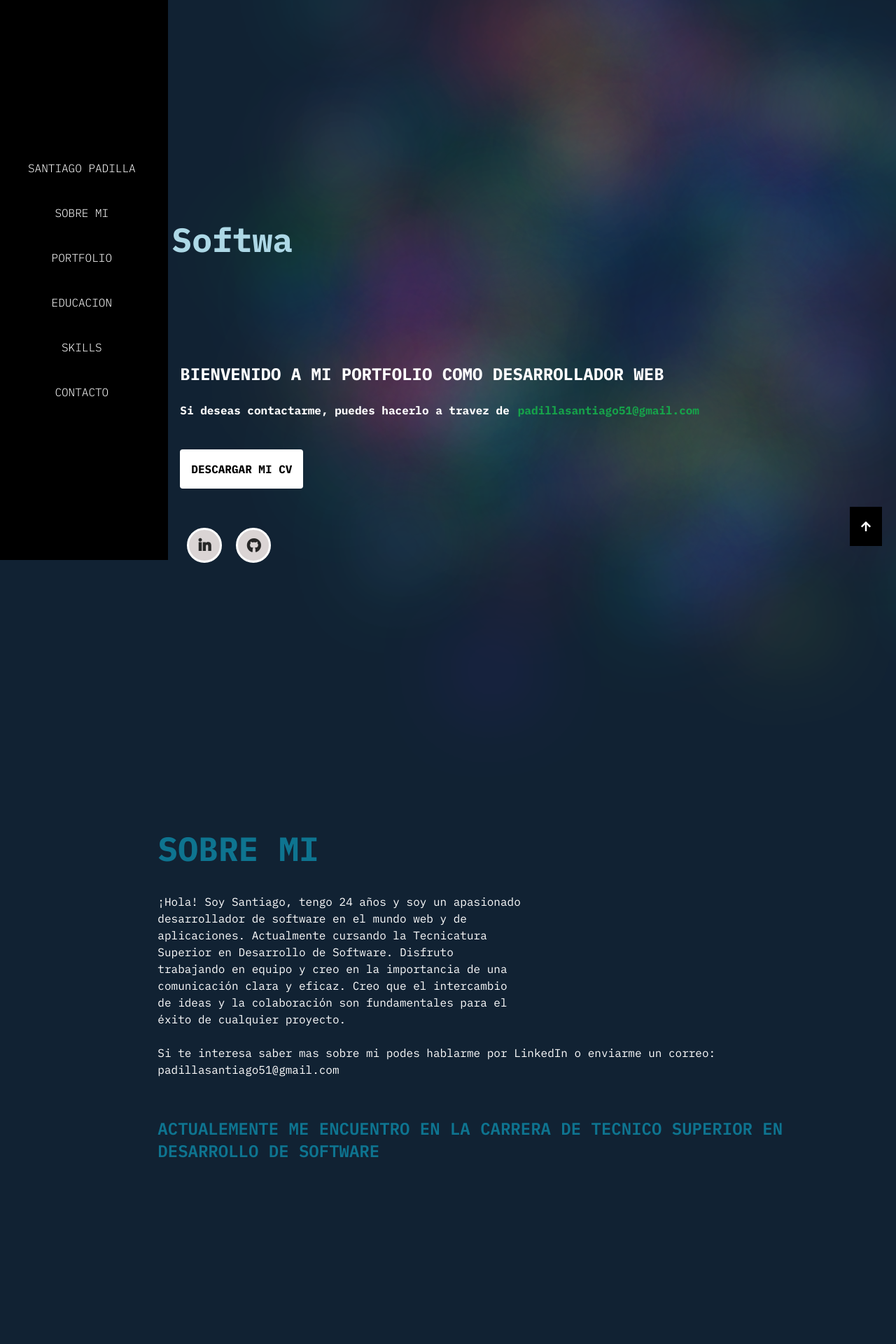
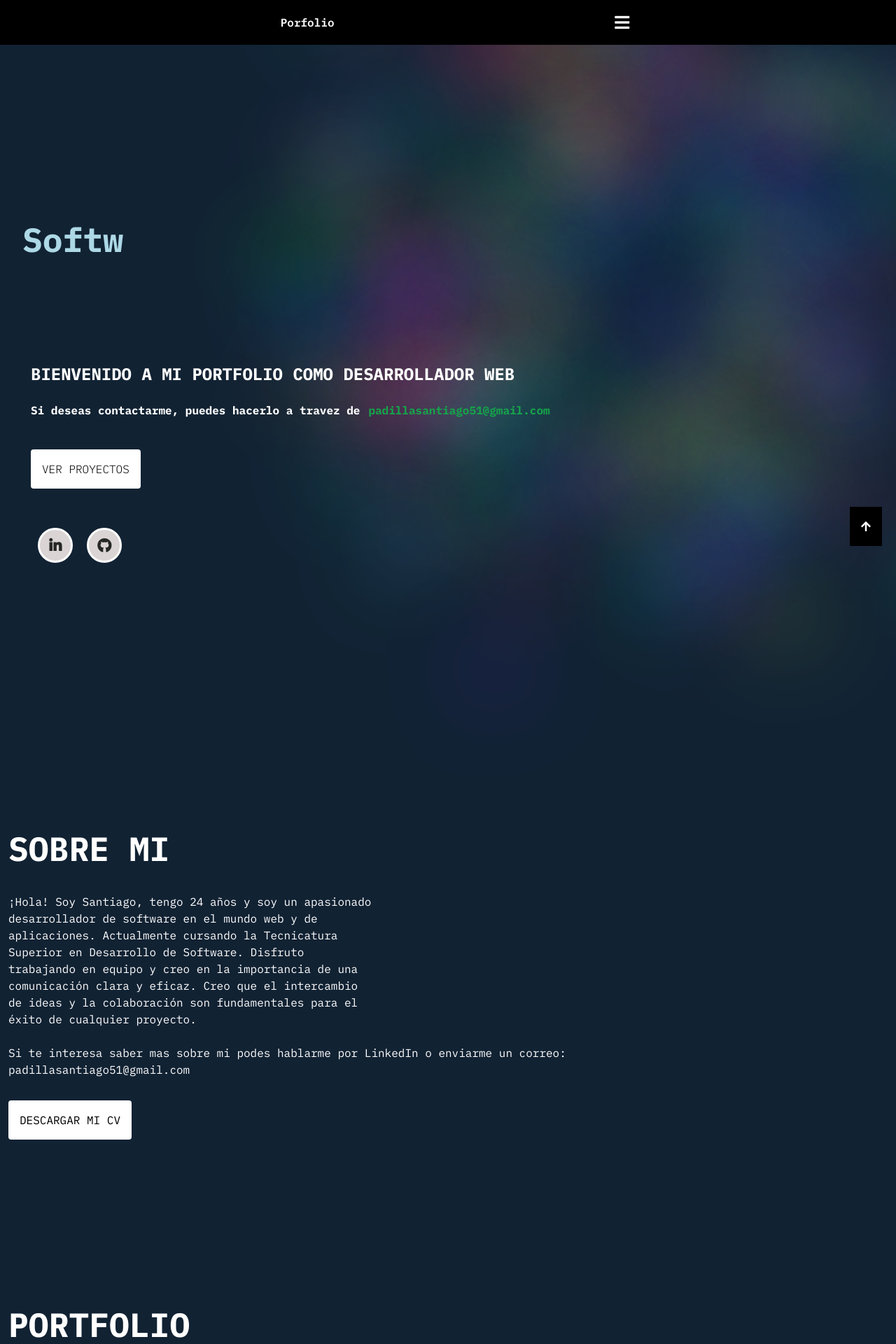
Before and after one commit to SantyPadilla51/Porfolio, a React (Vite) app: page / in a window 1280 px wide. Shown: the top 1920 px of the page at 70% size. Built offline with nearby package versions, Linux system fonts and the light colour scheme.

Commit message:
arreglo de colores y espaciado

```diff
--- a/src/App.jsx
+++ b/src/App.jsx
@@ -24,8 +24,8 @@ function App() {
           <Main />
           <SobreMi />
           <Portfolio/>
+          <Skills/>
           <Educacion/>
-          <Skills/>
           <Contacto/>
         </section>
       </section>
--- a/src/Components/Contacto.jsx
+++ b/src/Components/Contacto.jsx
@@ -2,8 +2,8 @@
 const Contacto = () => {
   return (
     <>
-      <div id="Contacto" className="m-3 mt-96 mb-32">
-        <h1 className="text-cyan-700 text-5xl uppercase font-bold">Contactame</h1>
+      <div id="Contacto" className="m-3 mt-72 mb-32">
+        <h1 className="text-white text-5xl uppercase font-bold">Contactame</h1>
         <ul className="text-white mt-8">
           <li className="block text-1xl bg-slate-900 p-2 lg:flex lg:gap-10 lg:w-1/2">
             <div className="flex items-center gap-2">
--- a/src/Components/Educacion.jsx
+++ b/src/Components/Educacion.jsx
@@ -3,7 +3,7 @@ export const Educacion = () => {
     return (
         <>
             <div id="Educacion" className="m-3">
-                <h1 className="text-cyan-700 mt-72 uppercase text-5xl font-bold">Educacion</h1>
+                <h1 className="text-white mt-72 uppercase text-5xl font-bold">Educacion</h1>
 
                 <ul className="text-white mt-14">
                     <li className="mb-16">
--- a/src/Components/Main.jsx
+++ b/src/Components/Main.jsx
@@ -3,7 +3,7 @@ const Main = () => {
     return (
         <>
             <section className="font-bold m-3 lg:mt-72 lg:ms-8" id="Main">
-                <div className='console-container'>
+                <div className='console-container mt-52'>
                     <span id='text' className=" flex-wrap text-5xl text-wrap"></span>
                 </div>
                 <div className="mt-20 m-3">
@@ -16,8 +16,8 @@ const Main = () => {
                         </span>
                     </h3>
                 </div>
-                <a href="/img/CV-PadillaSantiago.pdf" download>
-                    <button className="text-black mt-8 mb-8 bg-white p-4 uppercase rounded m-3">Descargar mi CV</button>
+                <a href="#Porfolio">
+                    <button className="font-light text-black mt-8 mb-8 bg-white p-4 uppercase rounded m-3 hover:bg-slate-400">Ver Proyectos</button>
                 </a>
 
                 <div className="m-3">
--- a/src/Components/Navbar.jsx
+++ b/src/Components/Navbar.jsx
@@ -41,7 +41,7 @@ const Navbar = () => {
 
     return (
         <>
-            {resolucion < 880 ? (
+            {resolucion < 1400 ? (
                 <>
                     <nav className="navbar fixed top-0 flex bg-black items-center justify-evenly w-full">
                         <h1 className="text-white p-5 font-semibold">Porfolio</h1>
@@ -112,13 +112,13 @@ const Navbar = () => {
                                 </a>
                             </li>
                             <li>
-                                <a href="#Educacion" className="uppercase font-light" onClick={(e) => handleEnlace(e, 'Educacion')}>
-                                    Educacion
+                                <a href="#Skills" className="uppercase font-light" onClick={(e) => handleEnlace(e, 'Skills')}>
+                                    Skills
                                 </a>
                             </li>
                             <li>
-                                <a href="#Skills" className="uppercase font-light" onClick={(e) => handleEnlace(e, 'Skills')}>
-                                    Skills
+                                <a href="#Educacion" className="uppercase font-light" onClick={(e) => handleEnlace(e, 'Educacion')}>
+                                    Educacion
                                 </a>
                             </li>
                             <li>
--- a/src/Components/Portfolio.jsx
+++ b/src/Components/Portfolio.jsx
@@ -3,7 +3,7 @@ const Portfolio = () => {
   return (
     <>
       <div id="Porfolio" className="m-3">
-        <h1 className="mt-96 mb-20 uppercase text-cyan-700 font-bold text-5xl">Portfolio</h1>
+        <h1 className="mt-52 mb-20 uppercase text-white font-bold text-5xl">Portfolio</h1>
 
         <section>
           <div className="bg-black lg:w-1/4 p-2 text-white">
--- a/src/Components/Skills.jsx
+++ b/src/Components/Skills.jsx
@@ -3,7 +3,7 @@ const Skills = () => {
   return (
     <>
       <div id="Skills" className="m-3" >
-        <h1 className="mt-96 text-cyan-700 text-5xl uppercase font-bold">Skills</h1>
+        <h1 className="mt-96 text-white text-5xl uppercase font-bold">Skills</h1>
         <div>
           <h3 className="text-white mt-16 uppercase text-2xl font-bold">Lenguajes de Programacion</h3>
           <ul className="text-white mt-3 flex flex-wrap gap-5">
@@ -12,6 +12,8 @@ const Skills = () => {
             <li className="flex items-center gap-2 bg-green-600 p-2 text-black"> <i className="fab fa-node-js icon text-2xl"></i> NodeJs</li>
             <li className="flex items-center gap-2 bg-orange-600 p-2 text-black"> <i className="fab fa-html5 icon text-2xl"></i> HTML</li>
             <li className="flex items-center gap-2 bg-blue-600 p-2 text-black"> <i className="fab fa-css3 icon text-2xl"></i> Css</li>
+            <li className="flex items-center gap-2 bg-blue-600 p-2 text-black"> <i className="fa fa-database icon text-2xl"></i> SQL</li>
+            <li className="flex items-center gap-2 bg-green-600 p-2 text-black"> <i className="fa fa-database icon text-2xl"></i> MongoDB</li>
           </ul>
         </div>
 
--- a/src/Components/SobreMi.jsx
+++ b/src/Components/SobreMi.jsx
@@ -3,7 +3,7 @@ const SobreMi = () => {
     return (
         <>
             <div id="SobreMi" className="m-3" >
-                <h1 className="text-cyan-700 uppercase font-bold text-5xl mt-96 ">Sobre Mi</h1>
+                <h1 className="text-white uppercase font-bold text-5xl mt-96 ">Sobre Mi</h1>
                 <p className="text-white mt-10 w-full lg:w-1/2" >¡Hola! Soy Santiago, tengo 24 años y soy un apasionado desarrollador de software en el mundo web y de aplicaciones.
                     Actualmente cursando la Tecnicatura Superior en Desarrollo de Software.
                     Disfruto trabajando en equipo y creo en la importancia de una comunicación clara y eficaz. Creo que el intercambio de ideas y la colaboración son fundamentales para el éxito de cualquier proyecto.
@@ -12,9 +12,9 @@ const SobreMi = () => {
                 <p className="text-white mt-6" >
                     Si te interesa saber mas sobre mi podes hablarme por LinkedIn o enviarme un correo: padillasantiago51@gmail.com
                 </p>
-                <h2 className="mt-14 uppercase text-cyan-700 text-2xl font-semibold">
-                    Actualemente me encuentro en la carrera de Tecnico Superior en Desarrollo de Software
-                </h2>
+                <a href="/img/CV-PadillaSantiago.pdf" download>
+                    <button className="text-black mt-8 mb-8 bg-white p-4 uppercase rounded hover:bg-slate-400">Descargar mi CV</button>
+                </a>
             </div>
 
         </>
--- a/src/index.css
+++ b/src/index.css
@@ -11,7 +11,6 @@ html {
     z-index: 1000;
 
 }
-
 
 .enlaces {
     display: flex;
@@ -175,16 +174,19 @@ html {
 }
 
 
+
+.navbar {
+    z-index: 3;
+}
+
+/* -----------------ICONOS REDES Y ANIMACION --------------*/
+
 .iconosRedes {
     display: flex;
 }
 
 .iconosRedes li {
     list-style: none;
-}
-
-.navbar{
-    z-index: 3;
 }
 
 .iconosRedes li a {
```
